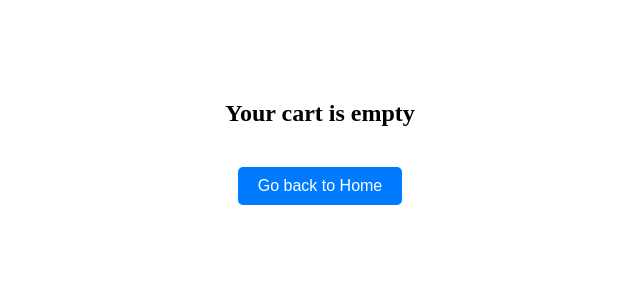
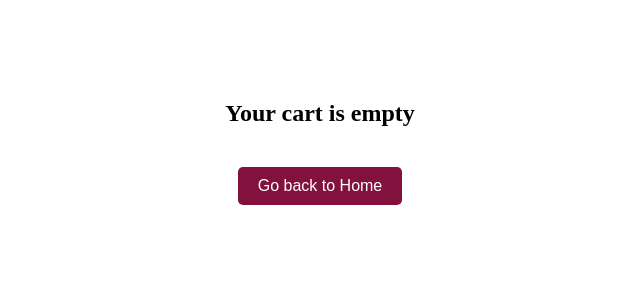
Before and after one commit to amiljoseph03/e-commerce-product-listing, a Next.js app: page /cart in a window 1280 px wide. Shown: the top 300 px of the page, without its empty margins (320-960 px from the left). Built offline with nearby package versions, Linux system fonts and the light colour scheme.

Commit message:
ui updated

```diff
--- a/app/styles/cart.css
+++ b/app/styles/cart.css
@@ -60,7 +60,7 @@
 .back-home-btn {
   margin-top: 20px;
   padding: 10px 20px;
-  background-color: #007bff;
+  background-color: #83113d;
   border: none;
   border-radius: 5px;
   color: white;
@@ -70,5 +70,5 @@
 }
 
 .back-home-btn:hover {
-  background-color: #0069d9;
+  background-color: #d90000;
 }
```
